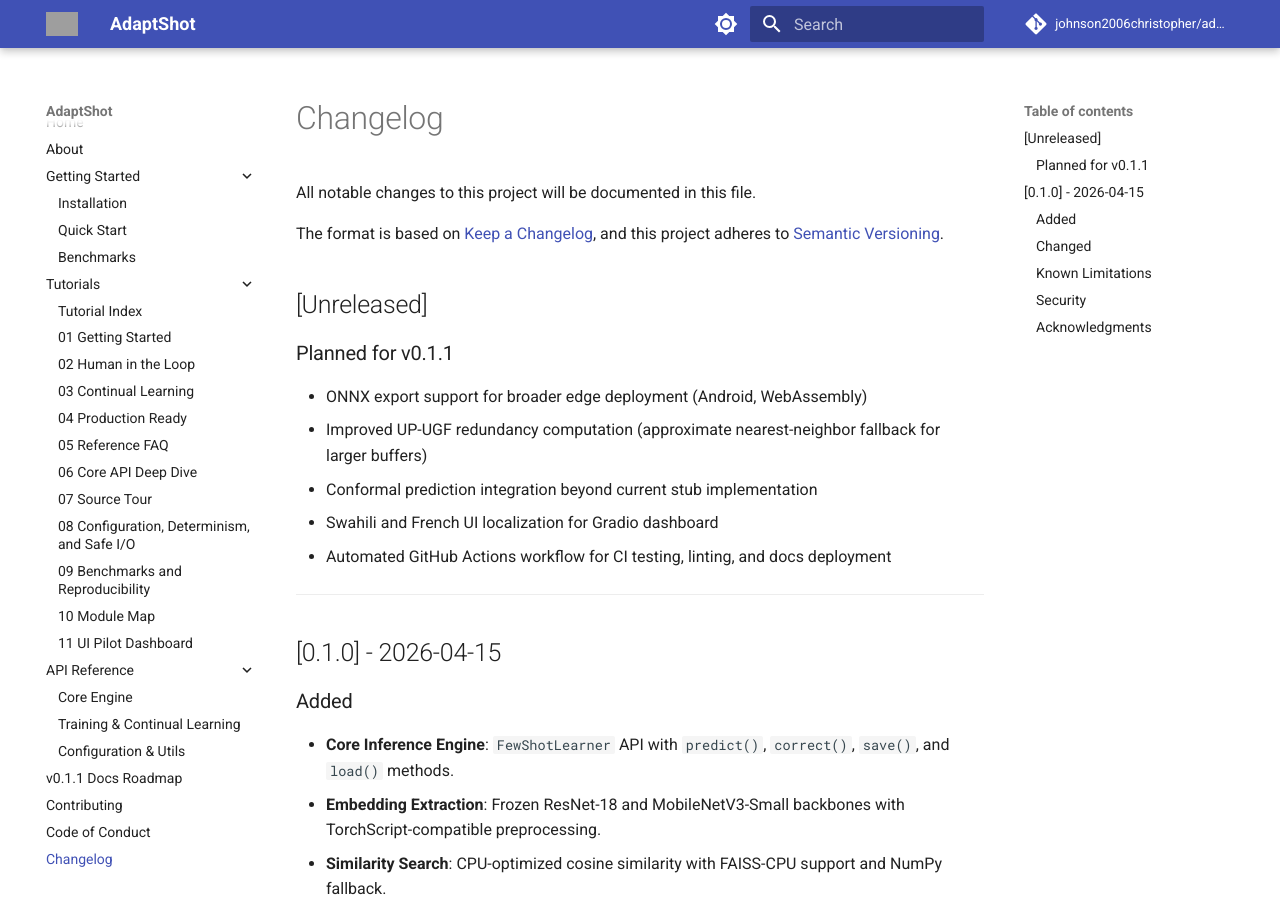
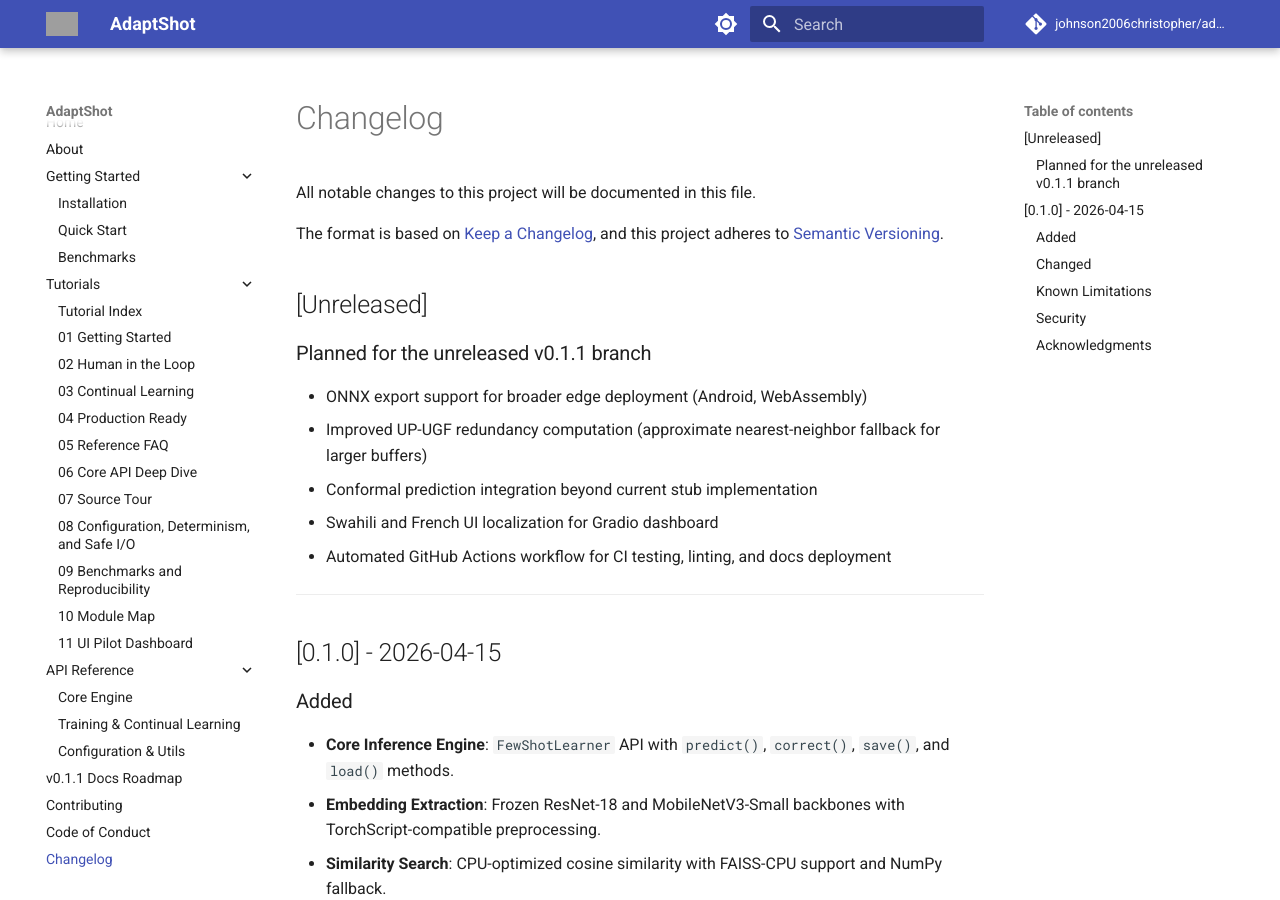
Before and after one commit to johnson2006christopher/adaptshot, an MkDocs documentation site: the page built from docs/changelog.md, in a window 1280 px wide and 900 px high. Built offline with MkDocs 1.6.1 and Material for MkDocs 9.7.7, drawn with Linux system fonts in a browser that asks for light colours; comment, search, counter and statistics services are not loaded; grey boxes are pictures that could not be loaded.

Commit message:
docs: clarify changelog section title for unreleased v0.1.1 branch

```diff
--- a/docs/changelog.md
+++ b/docs/changelog.md
@@ -7,7 +7,7 @@ and this project adheres to [Semantic Versioning](https://semver.org/spec/v2.0.0
 
 ## [Unreleased]
 
-### Planned for v0.1.1
+### Planned for the unreleased v0.1.1 branch
 - ONNX export support for broader edge deployment (Android, WebAssembly)
 - Improved UP-UGF redundancy computation (approximate nearest-neighbor fallback for larger buffers)
 - Conformal prediction integration beyond current stub implementation
```
